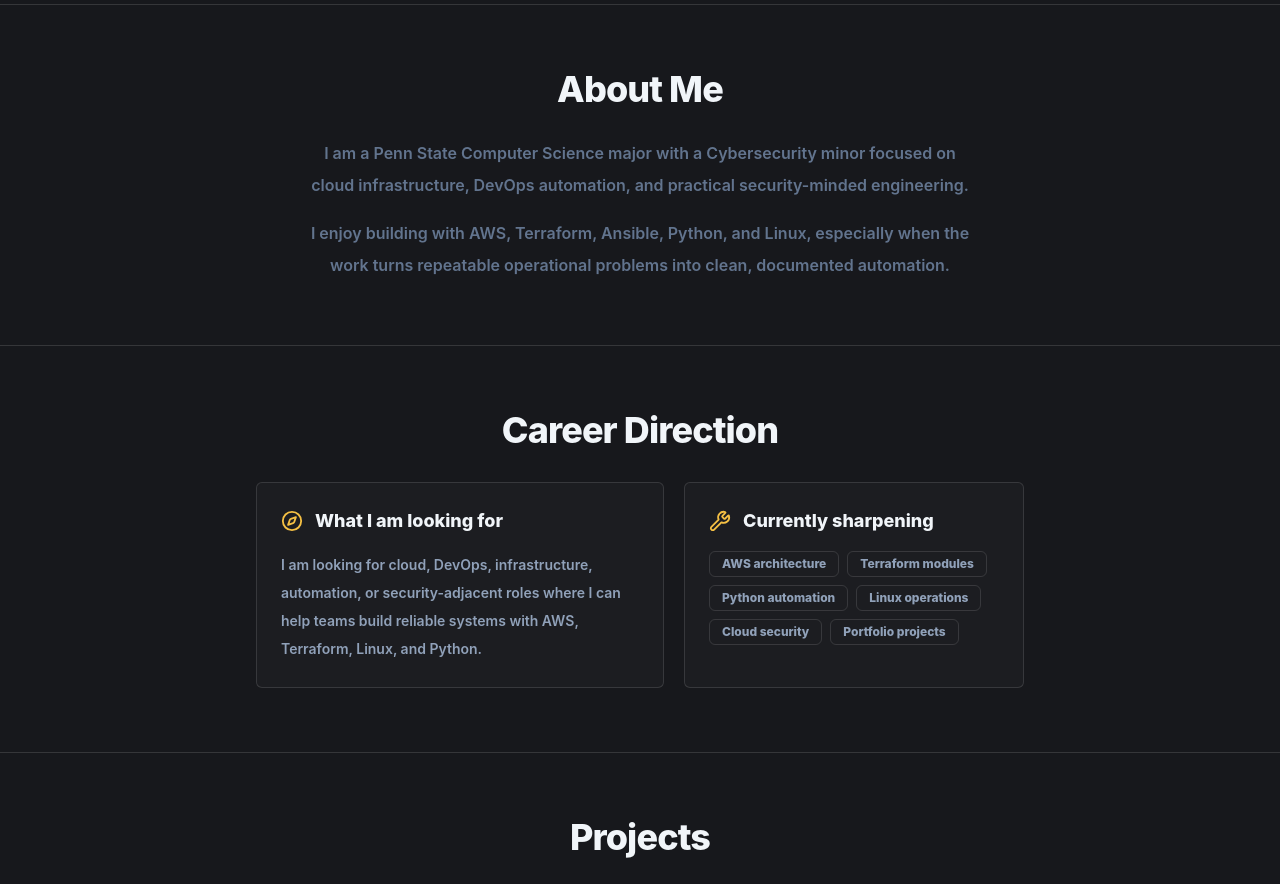
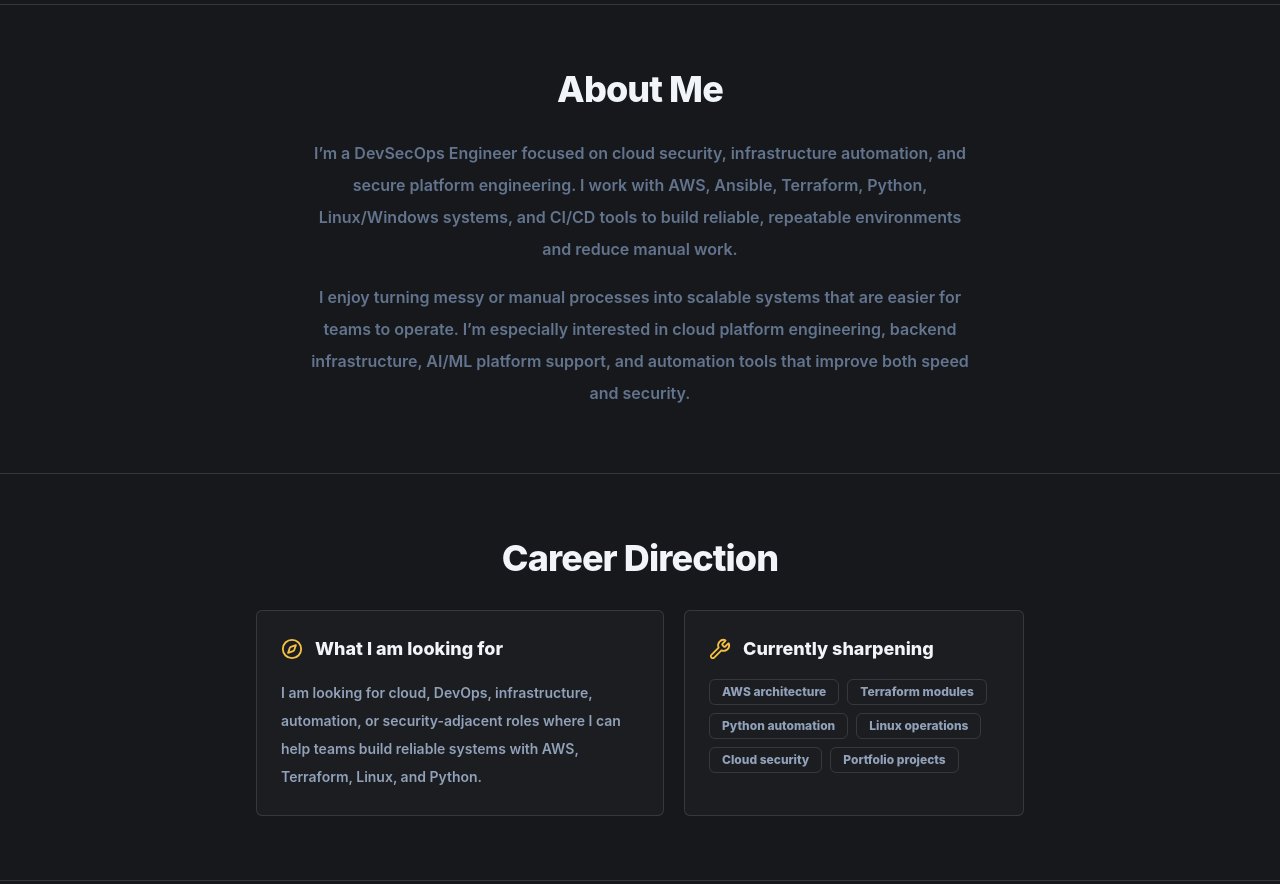
Before and after one commit to dboyza/portfolio-website, a React (Vite) app: page / in a window 1280 px wide. Shown: the part 840-1724 px from the top of the page. Built offline with nearby package versions, Linux system fonts and the light colour scheme.

Commit message:
Update about section copy

```diff
--- a/src/data/portfolio.ts
+++ b/src/data/portfolio.ts
@@ -63,8 +63,8 @@ export const navItems = [
 ];
 
 export const aboutParagraphs = [
-  'I am a Penn State Computer Science major with a Cybersecurity minor focused on cloud infrastructure, DevOps automation, and practical security-minded engineering.',
-  'I enjoy building with AWS, Terraform, Ansible, Python, and Linux, especially when the work turns repeatable operational problems into clean, documented automation.',
+  'I’m a DevSecOps Engineer focused on cloud security, infrastructure automation, and secure platform engineering. I work with AWS, Ansible, Terraform, Python, Linux/Windows systems, and CI/CD tools to build reliable, repeatable environments and reduce manual work.',
+  'I enjoy turning messy or manual processes into scalable systems that are easier for teams to operate. I’m especially interested in cloud platform engineering, backend infrastructure, AI/ML platform support, and automation tools that improve both speed and security.',
 ];
 
 export const careerDirection: CareerDirection = {
```
